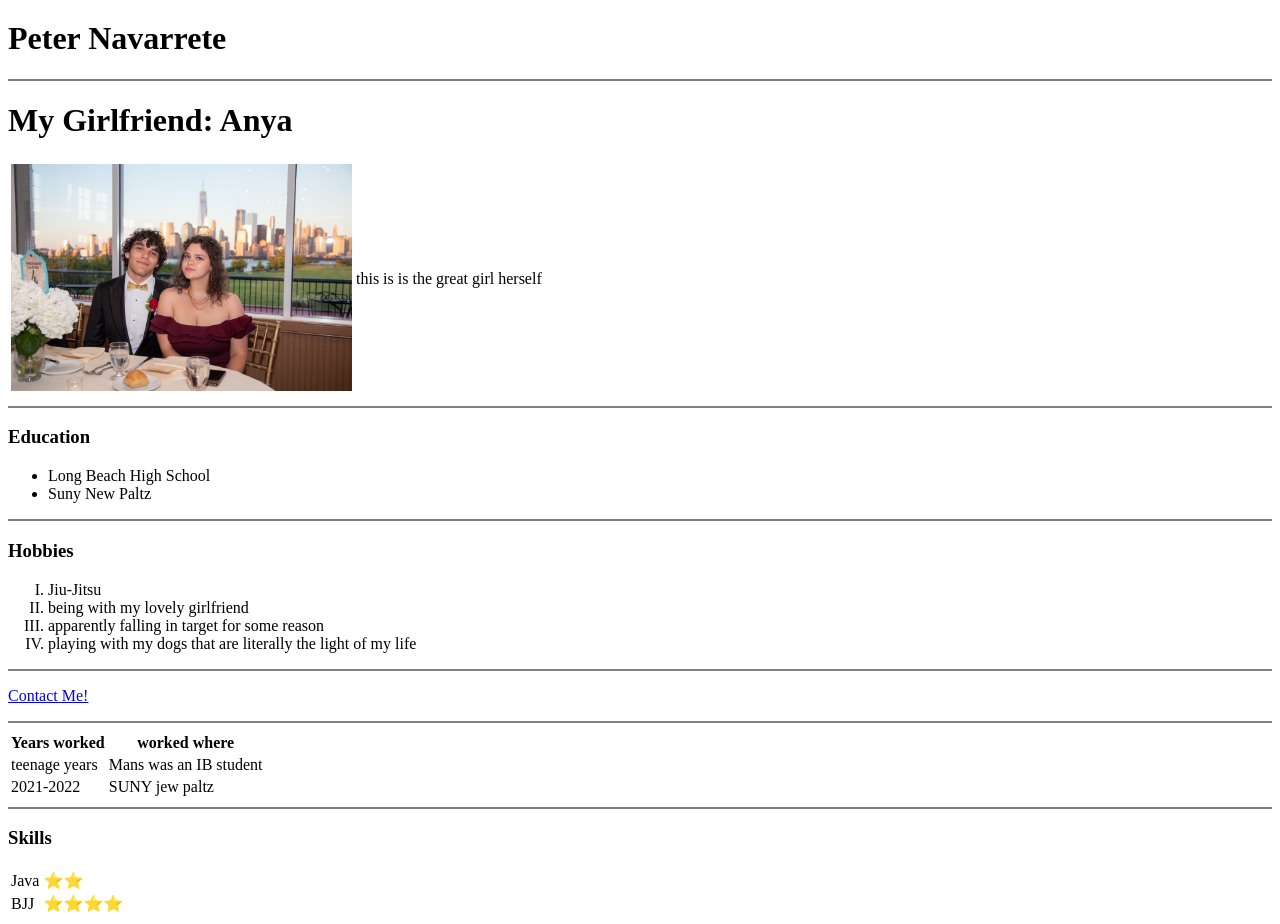
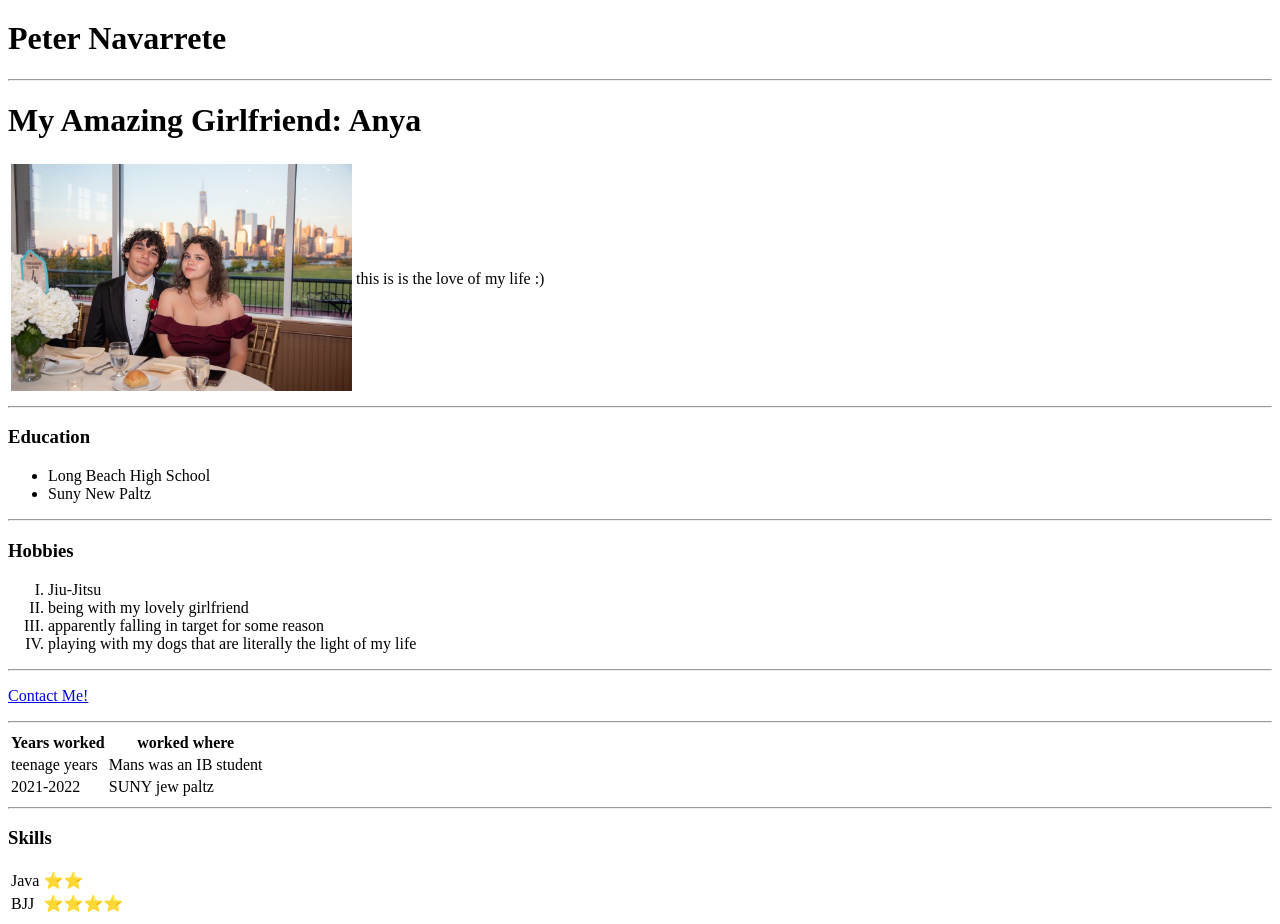
Before and after one commit to peternav2/firstSite, a plain HTML site: page index.html in a window 1280 px wide. Shown: the part 419-1343 px from the top of the page. Drawn offline with Linux system fonts and the light colour scheme.

Commit message:
Update index.html

```diff
--- a/index.html
+++ b/index.html
@@ -3,6 +3,7 @@
   <head>
     <meta charset="utf-8">
     <title>Personal Website</title>
+    <link rel="stylesheet" href="styles.css">
   </head>
   <body>
     <table>
@@ -23,8 +24,8 @@
     </table>
      <h1>Peter Navarrete</h1>
 
-     <hr size = "2" noshade />
-     <h1>My Girlfriend: Anya</h1>
+     <hr />
+     <h1>My Amazing Girlfriend: Anya</h1>
      <table>
        <tr>
          <td>
@@ -32,13 +33,13 @@
            width = "341" height = "227">
          </td>
          <td>
-           this is is the great girl herself
+           this is is the love of my life :)
          </td>
        </tr>
      </table>
 
 
-     <hr size = "2" noshade>
+     <hr >
      <h3>Education</h3>
      <p>
        <ul >
@@ -46,7 +47,7 @@
          <li>Suny New Paltz</li>
        </ul>
      </p>
-     <hr size = "2" noshade />
+     <hr>
      <h3>Hobbies</h3>
       <p>
         <ol type = "I">
@@ -56,11 +57,11 @@
           <li>playing with my dogs that are literally the light of my life</li>
         </ol>
       </p>
-      <hr size = "2" noshade />
+      <hr>
       <p>
         <a href="contacts.html" target =" _blank">Contact Me!</a>
       </p>
-      <hr size = "2" noshade />
+      <hr>
       <table>
          <thead>
            <tr>
@@ -81,7 +82,7 @@
           <td>SUNY jew paltz</td>
         </tr>
       </table>
-      <hr size = "2" noshade />
+      <hr>
       <h3>Skills</h3>
       <table>
         <tr>
```
